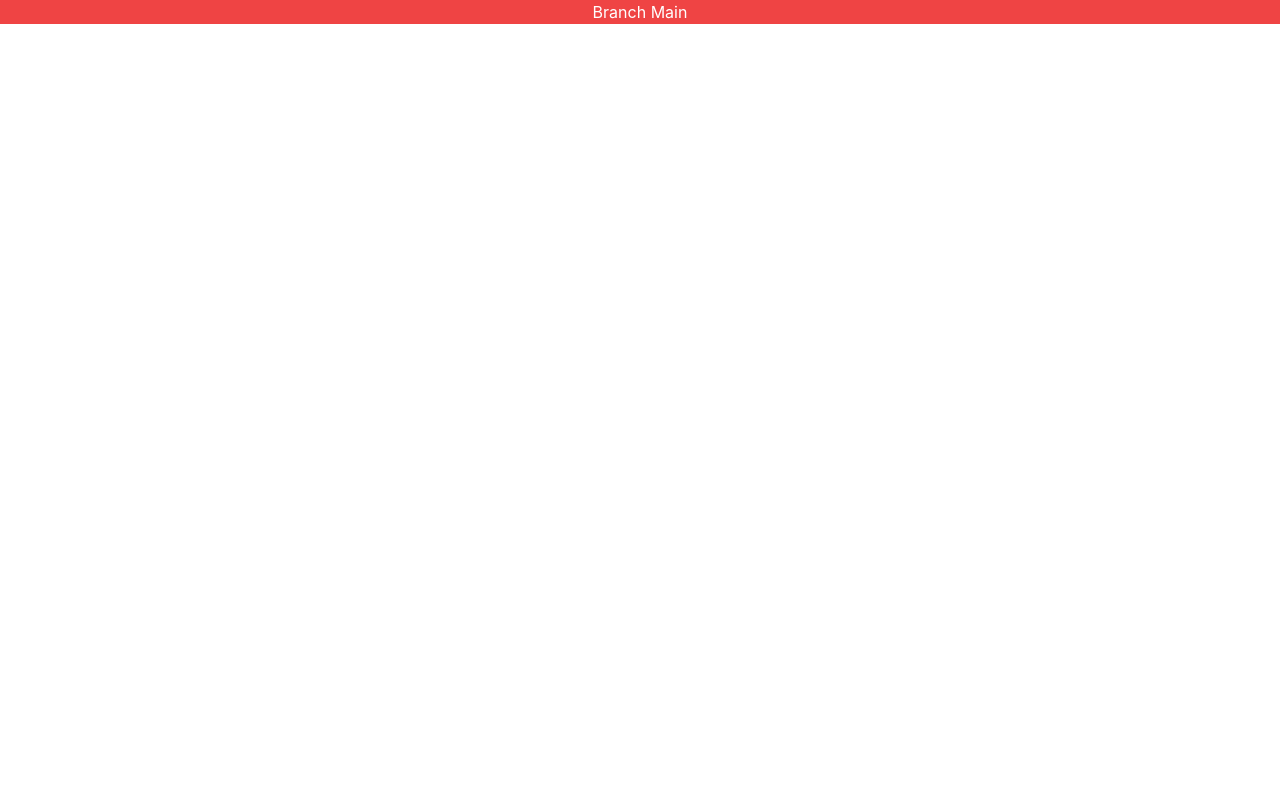
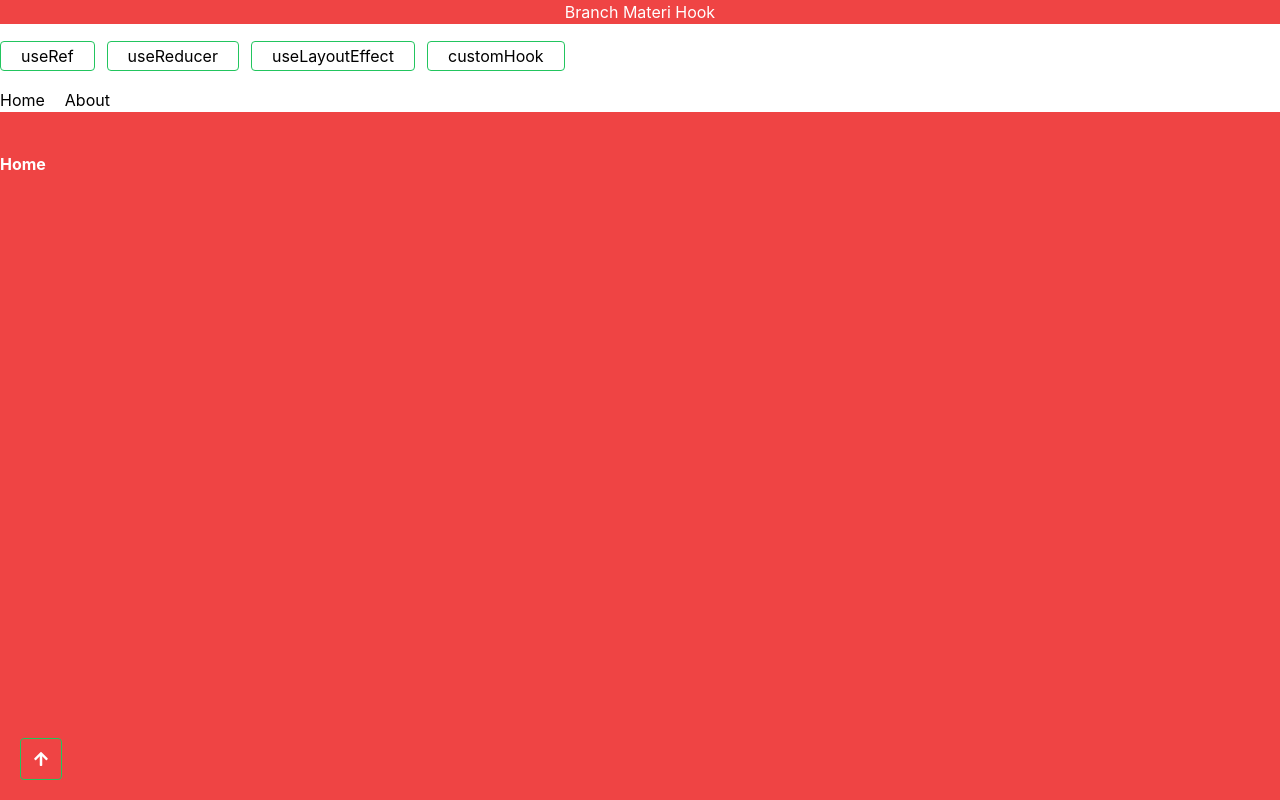
Before and after one commit to Wakype/belajar_reactjs, a React (Create React App) app: page /useRef in a window 1280 px wide. Shown: the top 800 px of the page. Built offline with nearby package versions, Linux system fonts and the light colour scheme.

Commit message:
react-hooks

```diff
--- a/package.json
+++ b/package.json
@@ -6,9 +6,11 @@
     "@testing-library/jest-dom": "^5.16.4",
     "@testing-library/react": "^13.3.0",
     "@testing-library/user-event": "^13.5.0",
+    "animate.css": "^4.1.1",
     "axios": "^0.27.2",
     "react": "^18.2.0",
     "react-dom": "^18.2.0",
+    "react-icons": "^4.6.0",
     "react-router-dom": "^6.3.0",
     "react-scripts": "5.0.1",
     "web-vitals": "^2.1.4"
--- a/src/App.js
+++ b/src/App.js
@@ -1,12 +1,55 @@
-import React from "react"
-
+import React from "react";
+import { Navigate, NavLink, Route, Routes } from "react-router-dom";
+import CustomHook from "./page/customHook";
+import UseLayoutEffect from "./page/useLayoutEffect";
+import ReducerMateri from "./page/useReducer";
+import UseRef from "./page/useRef";
 
 function App() {
-  return(
+  return (
     <React.Fragment>
-      <h1 style={{textAlign: 'center'}} className="bg-red-500 text-white">Branch Main</h1>
+      <h1 style={{ textAlign: "center" }} className="bg-red-500 text-white">
+        Branch Materi Hook
+      </h1>
+      <section className="">
+        <section className="my-5 space-x-3">
+          <NavLink
+            className="border border-green-500 rounded px-5 py-1 hover:bg-green-500 hover:text-white transition-all ease-in-out"
+            to={"/useRef"}
+          >
+            useRef
+          </NavLink>
+          <NavLink
+            className="border border-green-500 rounded px-5 py-1 hover:bg-green-500 hover:text-white transition-all ease-in-out"
+            to={"/useReducer"}
+          >
+            useReducer
+          </NavLink>
+          <NavLink
+            className="border border-green-500 rounded px-5 py-1 hover:bg-green-500 hover:text-white transition-all ease-in-out"
+            to={"/useLayoutEffect"}
+          >
+            useLayoutEffect
+          </NavLink>
+          <NavLink
+            className="border border-green-500 rounded px-5 py-1 hover:bg-green-500 hover:text-white transition-all ease-in-out"
+            to={"/customHook"}
+          >
+            customHook
+          </NavLink>
+        </section>
+
+        <Routes>
+          {/* <Route path="/apa"/> */}
+          <Route path="/useRef" element={<UseRef />} />
+          <Route path="/useReducer" element={<ReducerMateri />} />
+          <Route path="/useLayoutEffect" element={<UseLayoutEffect />} />
+          <Route path="/customHook" element={<CustomHook />} />
+          {/* <Route path="*" element={<Navigate to="/apa" replace={true} />} /> */}
+        </Routes>
+      </section>
     </React.Fragment>
-  )
+  );
 }
 
-export default App
+export default App;
--- a/src/index.js
+++ b/src/index.js
@@ -1,13 +1,16 @@
-import React from 'react';
-import ReactDOM from 'react-dom/client';
-import './index.css';
-import App from './App';
-import reportWebVitals from './reportWebVitals';
+import React from "react";
+import ReactDOM from "react-dom/client";
+import "./index.css";
+import App from "./App";
+import reportWebVitals from "./reportWebVitals";
+import { BrowserRouter as Router } from "react-router-dom";
 
-const root = ReactDOM.createRoot(document.getElementById('root'));
+const root = ReactDOM.createRoot(document.getElementById("root"));
 root.render(
   <React.StrictMode>
-    <App />
+    <Router>
+      <App />
+    </Router>
   </React.StrictMode>
 );
 
--- /dev/null
+++ b/src/page/customHook.jsx
@@ -0,0 +1,28 @@
+import React from "react";
+
+const CustomHook = () => {
+  let [statusLampu, toggleLampu] = useToggle();
+
+  return (
+    <section>
+      <div className="flex flex-col w-[300px] border border-blue-800 rounded items-center h-[100px] p-5 justify-between">
+        <h1>Lampu saat ini: {statusLampu}</h1>
+        <button
+          className="w-[80px] border border-blue-800 rounded text-blue-800 hover:bg-blue-800 hover:text-white transition-all ease-in-out"
+          onClick={(e) => {
+            toggleLampu();
+          }}
+        >
+          Saklar
+        </button>
+      </div>
+    </section>
+  );
+};
+
+export default CustomHook;
+
+const useToggle = function () {
+  let [value, toggle] = React.useState("OFF");
+  return [value, toggle];
+};
--- /dev/null
+++ b/src/page/useLayoutEffect.jsx
@@ -0,0 +1,19 @@
+import React, { useLayoutEffect, useEffect } from "react";
+
+const UseLayoutEffect = () => {
+  useLayoutEffect(() => {
+    console.log("useLayoutEffect");
+  }, []);
+
+  useEffect(() => {
+    console.log("useEffect");
+  }, []);
+
+  return (
+    <section>
+      <div>useLayoutEffect</div>
+    </section>
+  );
+};
+
+export default UseLayoutEffect;
--- /dev/null
+++ b/src/page/useReducer.jsx
@@ -0,0 +1,48 @@
+import React, { useReducer } from "react";
+import 'animate.css';
+
+const reducer = (state, action) => {
+  if (action.type === "INCREMENT") {
+    return {
+      count: state.count + 1,
+      showText: state.showText,
+    };
+  }
+  if (action.type === "toggleShowText") {
+    return {
+      count: state.count,
+      showText: !state.showText,
+    };
+  }
+  return state;
+};
+
+function ReducerMateri() {
+  const [state, dispatch] = useReducer(reducer, {
+    count: 0,
+    showText: true,
+  });
+
+  return (
+    <section className="animate__animated animate__fadeInTopLeft">
+      <div>
+        <h1>count {state.count}</h1>
+        <button
+          onClick={() => {
+            dispatch({
+              type: "INCREMENT",
+            });
+            dispatch({
+              type: "toggleShowText",
+            });
+          }}
+        >
+          Klik
+        </button>
+        <p>{state.showText && <p>Text ini Muncul</p>}</p>
+      </div>
+    </section>
+  );
+}
+
+export default ReducerMateri;
--- /dev/null
+++ b/src/page/useRef.jsx
@@ -0,0 +1,125 @@
+import React, { useRef } from "react";
+import { FaArrowUp } from "react-icons/fa";
+import "animate.css";
+
+const UseRef = () => {
+  // const inputRef = useRef(null);
+
+  // const onClick = () => {
+  //   console.log("inputRef value =>", inputRef.current.value);
+  //   console.log("inputRef current =>", inputRef.current);
+  //   inputRef.current.focus();
+  //   inputRef.current.type = "password";
+  //   inputRef.current.value = "Waky";
+  // };
+
+  // =============================================
+  // =============================================
+
+  // const [name, setName] = React.useState("");
+  // const [status, setStatus] = React.useState(true);
+  // const inputRef2 = React.useRef("Hari Pahlawan Nasional");
+  // const renderCount = React.useRef(0);
+  // React.useEffect(() => {
+  //   renderCount.current = renderCount.current + 1;
+  // });
+
+  // function clickMe() {
+  //   inputRef2.current.focus();
+  //   inputRef2.current.value = "Bung Tomo";
+  //   inputRef2.current.className = "border p-4 bg-red-500";
+  // }
+
+  // =============================================
+  // =============================================
+
+  const homeRef = useRef(null);
+  const aboutRef = useRef(null);
+  const topRef = useRef(null);
+
+  const scrollToSection = (ref) => {
+    window.scrollTo({
+      top: ref.current.offsetTop,
+      behavior: "smooth",
+    });
+  };
+  const scrollToTop = (ref) => {
+    window.scrollTo({
+      top: ref.current.offsetTop,
+      behavior: "smooth",
+    });
+  };
+  return (
+    <section className="flex justify-between my-5 w-full animate__animated animate__fadeInTopRight">
+      {/* <div className="border border-blue-800 rounded p-3">
+        <h1>Hilmi</h1>
+        <input
+          type="text"
+          ref={inputRef}
+          name="name"
+          id="name"
+          placeholder="Tulis Nama"
+        />
+        <button onClick={onClick}>Change Name</button>
+      </div>
+
+      <div className="border border-blue-800 rounded p-3">
+        <input
+          type="text"
+          ref={inputRef2}
+          className="border p-1 transition-all ease-in-out"
+          value={name}
+          onChange={(e) => {
+            setName(e.target.value);
+          }}
+        />
+
+        <p>Hari ini adalah {name}</p>
+        <p>Render Count {renderCount.current} times</p>
+        <button onClick={clickMe}>Click Me</button>
+      </div> */}
+
+      {/* ============================================== */}
+      {/* ============================================== */}
+
+      <div ref={topRef} className="w-full">
+        <div className="space-x-5">
+          <button
+            onClick={() => {
+              scrollToSection(homeRef);
+            }}
+          >
+            Home
+          </button>
+          <button
+            onClick={() => {
+              scrollToSection(aboutRef);
+            }}
+          >
+            About
+          </button>
+        </div>
+
+        <div ref={homeRef} className="h-screen w-full bg-red-500 pt-10">
+          <h1 className="text-white font-bold">Home</h1>
+        </div>
+        <div ref={aboutRef} className="h-screen w-full bg-blue-500 pt-10">
+          <h1 className="text-white font-bold">About</h1>
+        </div>
+
+        <div className="sticky z-10 bottom-5 ml-5">
+          <button
+            onClick={() => {
+              scrollToTop(topRef);
+            }}
+            className="border  border-green-500 cursor-pointer p-3 rounded hover:bg-green-500 transition-all ease-in-out"
+          >
+            <FaArrowUp color="#ffffff" className="hover:text-[#ffffff]" />
+          </button>
+        </div>
+      </div>
+    </section>
+  );
+};
+
+export default UseRef;
```
Also changed, not shown: 1 other file (tests, documents, lock files or other folders).
